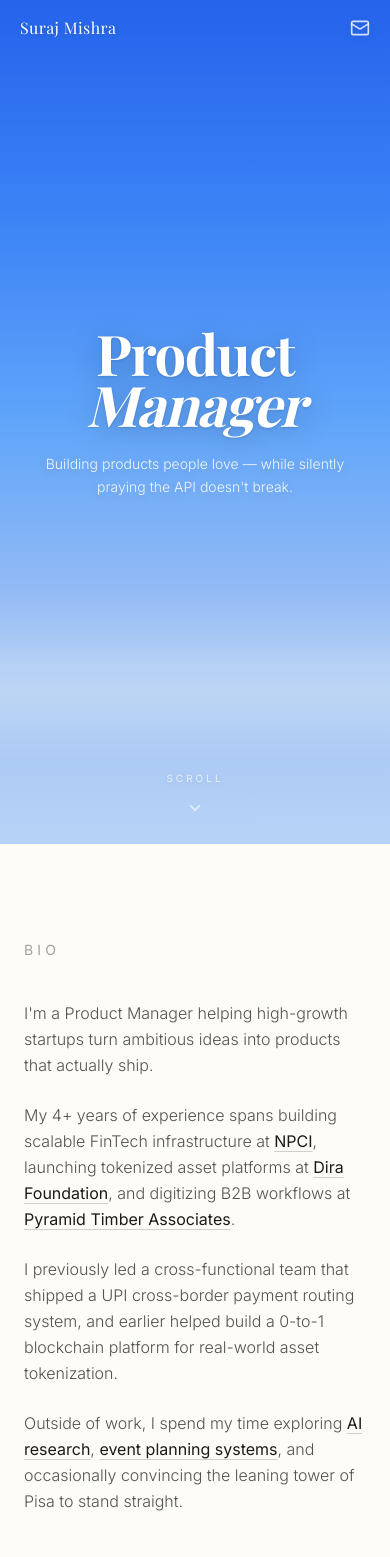
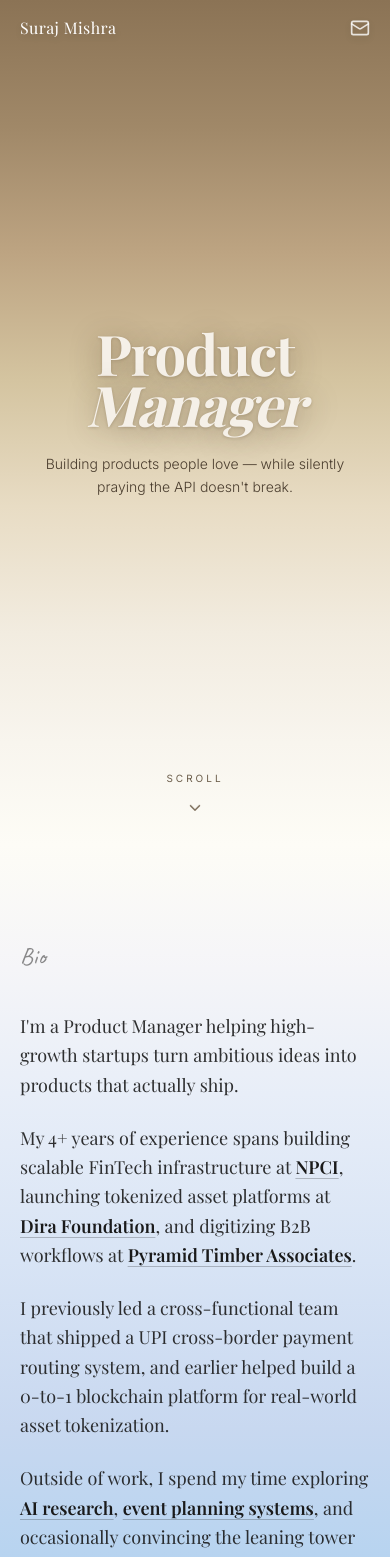
Before and after one commit to MishraX/product-manager, a React (Vite) app: page / in a window 390 px wide. Shown: the top 1557 px of the page. Built offline with nearby package versions, Linux system fonts and the light colour scheme; a web font is replaced by a local one.

Commit message:
Cohesive color flow update

```diff
--- a/src/components/Bio.tsx
+++ b/src/components/Bio.tsx
@@ -24,22 +24,39 @@ export default function Bio() {
     }, []);
 
     return (
-        <section id="bio" ref={containerRef} className="bg-cream py-24 md:py-32 px-6">
-            <div className="max-w-2xl mx-auto">
-                <h2 className="text-sm uppercase tracking-[0.3em] text-dark/40 font-sans mb-10 bio-line">Bio</h2>
+        <section
+            id="bio"
+            ref={containerRef}
+            className="relative py-24 md:py-32 px-5 md:px-6"
+            style={{
+                background: `
+          linear-gradient(180deg,
+            #FDFCF6 0%,
+            #f5f5f8 15%,
+            #e8eef8 30%,
+            #d8e4f5 50%,
+            #c8d8f0 70%,
+            #b8d4f0 85%,
+            #a8ccf0 100%
+          )
+        `,
+            }}
+        >
+            <div className="max-w-2xl mx-auto relative z-10">
+                <h2 className="font-hand text-2xl md:text-3xl text-dark/50 mb-10 bio-line">Bio</h2>
 
-                <div className="space-y-6 text-dark/75 text-base md:text-lg font-sans font-light leading-relaxed">
+                <div className="space-y-6 text-dark/90 text-lg md:text-xl font-serif leading-relaxed">
                     <p className="bio-line">
                         I'm a Product Manager helping high-growth startups turn ambitious ideas into products that actually ship.
                     </p>
 
                     <p className="bio-line">
                         My 4+ years of experience spans building scalable FinTech infrastructure at{" "}
-                        <span className="text-dark font-normal underline underline-offset-4 decoration-dark/20">NPCI</span>,
+                        <span className="text-dark font-semibold underline underline-offset-4 decoration-dark/25">NPCI</span>,
                         launching tokenized asset platforms at{" "}
-                        <span className="text-dark font-normal underline underline-offset-4 decoration-dark/20">Dira Foundation</span>,
+                        <span className="text-dark font-semibold underline underline-offset-4 decoration-dark/25">Dira Foundation</span>,
                         and digitizing B2B workflows at{" "}
-                        <span className="text-dark font-normal underline underline-offset-4 decoration-dark/20">Pyramid Timber Associates</span>.
+                        <span className="text-dark font-semibold underline underline-offset-4 decoration-dark/25">Pyramid Timber Associates</span>.
                     </p>
 
                     <p className="bio-line">
@@ -48,8 +65,8 @@ export default function Bio() {
 
                     <p className="bio-line">
                         Outside of work, I spend my time exploring{" "}
-                        <span className="text-dark font-normal underline underline-offset-4 decoration-dark/20">AI research</span>,{" "}
-                        <span className="text-dark font-normal underline underline-offset-4 decoration-dark/20">event planning systems</span>, and occasionally convincing the leaning tower of Pisa to stand straight.
+                        <span className="text-dark font-semibold underline underline-offset-4 decoration-dark/25">AI research</span>,{" "}
+                        <span className="text-dark font-semibold underline underline-offset-4 decoration-dark/25">event planning systems</span>, and occasionally convincing the leaning tower of Pisa to stand straight.
                     </p>
                 </div>
             </div>
--- a/src/components/Footer.tsx
+++ b/src/components/Footer.tsx
@@ -1,7 +1,32 @@
 export default function Footer() {
     return (
-        <footer className="bg-dark border-t border-white/10 py-14 md:py-16 px-5 md:px-6">
-            <div className="max-w-4xl mx-auto text-center space-y-8">
+        <footer
+            className="relative px-5 md:px-6"
+            style={{
+                background: `
+          linear-gradient(180deg,
+            #d4c8e8 0%,
+            #c8bce0 8%,
+            #b8add5 16%,
+            #a89ec8 24%,
+            #9890bb 32%,
+            #8882ae 40%,
+            #7872a0 48%,
+            #686292 55%,
+            #585282 62%,
+            #484370 69%,
+            #383460 76%,
+            #282550 82%,
+            #1a1840 88%,
+            #10102a 93%,
+            #0a0a0a 100%
+          )
+        `,
+                paddingTop: '6rem',
+                paddingBottom: '3.5rem',
+            }}
+        >
+            <div className="max-w-4xl mx-auto text-center space-y-8 relative z-10">
                 {/* Email in Caveat hand-drawn font */}
                 <a
                     href="mailto:mishraaa.suraj@gmail.com"
@@ -69,7 +94,7 @@ export default function Footer() {
                 </div>
 
                 {/* Copyright */}
-                <p className="text-white/30 text-xs font-sans">
+                <p className="text-white/25 text-xs font-sans">
                     &copy; {new Date().getFullYear()} Suraj Mishra. All Rights Reserved.
                 </p>
             </div>
--- a/src/components/Hero.tsx
+++ b/src/components/Hero.tsx
@@ -9,6 +9,16 @@ interface HeroProps {
     isLoaded: boolean;
 }
 
+/*
+  COLOR FLOW MAP:
+  Hero:       #8B7355 (brown beige) → #FDFCF6 (cream)
+  Bio:        #FDFCF6 (cream)       → #dce8f5 (light blue)
+  Experience: #dce8f5 (light blue)  → #f5d5d0 (rose/strawberry)
+  Skills:     #f5d5d0 (rose)        → #e0d4f0 (lavender)
+  Checklist:  #e0d4f0 (lavender)    → #d4c8e8 (lilac)
+  Footer:     #0a0a0a (black)
+*/
+
 export default function Hero({ isLoaded }: HeroProps) {
     const containerRef = useRef<HTMLDivElement>(null);
     const titleRef = useRef<HTMLHeadingElement>(null);
@@ -17,13 +27,11 @@ export default function Hero({ isLoaded }: HeroProps) {
     const hasAnimated = useRef(false);
 
     useEffect(() => {
-        // Only run entrance animations AFTER loading screen is done
         if (!isLoaded || hasAnimated.current) return;
         hasAnimated.current = true;
 
         const tl = gsap.timeline();
 
-        // Make sure elements start visible, then animate from hidden
         tl.fromTo(titleRef.current,
             { y: 80, opacity: 0 },
             { y: 0, opacity: 1, duration: 1.2, ease: "power3.out" }
@@ -39,7 +47,6 @@ export default function Hero({ isLoaded }: HeroProps) {
                 "-=0.2"
             );
 
-        // Parallax on scroll
         if (titleRef.current) {
             gsap.to(titleRef.current, {
                 yPercent: -30,
@@ -64,33 +71,27 @@ export default function Hero({ isLoaded }: HeroProps) {
             ref={containerRef}
             className="relative min-h-screen w-full overflow-hidden flex flex-col"
             style={{
-                background: 'linear-gradient(180deg, #2563eb 0%, #3b82f6 25%, #60a5fa 50%, #93bbf5 70%, #c9ddf5 85%, #FDFCF6 100%)',
+                background: `
+          linear-gradient(180deg,
+            #8B7355 0%,
+            #a08868 15%,
+            #bda482 30%,
+            #d4c4a0 45%,
+            #e8dcc4 60%,
+            #f2ece0 75%,
+            #f8f5ee 88%,
+            #FDFCF6 100%
+          )
+        `,
+                backgroundSize: '100% 100%',
             }}
         >
-            {/* Animated gradient layer rising from bottom */}
-            <div
-                className="absolute bottom-0 left-0 right-0 z-[1] h-[25vh] md:h-[30vh]"
-                style={{
-                    background: 'linear-gradient(180deg, transparent 0%, #c9ddf5 30%, #93bbf5 60%, #60a5fa 100%)',
-                    animation: 'riseGradient 2s ease-out forwards',
-                    opacity: 0.5,
-                }}
-            />
-            <div
-                className="absolute bottom-0 left-0 right-0 z-[2] h-[25vh] md:h-[30vh]"
-                style={{
-                    background: 'linear-gradient(0deg, #c9ddf5 0%, #93bbf5 40%, transparent 100%)',
-                    animation: 'slowDrift 8s ease-in-out infinite',
-                    opacity: 0.3,
-                }}
-            />
-
             {/* Top Bar */}
             <nav className="relative z-10 flex justify-between items-center px-5 py-4 md:px-12 md:py-6">
-                <span className="text-white text-base md:text-lg font-serif tracking-wide drop-shadow-sm">Suraj Mishra</span>
+                <span className="text-white text-base md:text-lg font-serif tracking-wide drop-shadow-md">Suraj Mishra</span>
                 <a
                     href="mailto:mishraaa.suraj@gmail.com"
-                    className="text-white/80 hover:text-white transition-colors drop-shadow-sm"
+                    className="text-white/80 hover:text-white transition-colors drop-shadow-md"
                     title="Email me"
                 >
                     <Mail size={20} className="md:w-[22px] md:h-[22px]" />
@@ -99,14 +100,14 @@ export default function Hero({ isLoaded }: HeroProps) {
 
             {/* Main Content */}
             <div className="flex-1 flex flex-col items-center justify-center px-5 md:px-6 text-center relative z-10">
-                {/* Start hidden; GSAP animates to visible ONLY after loading screen exits */}
                 <h1
                     ref={titleRef}
-                    className="font-serif font-bold text-white tracking-tight"
+                    className="font-serif font-bold tracking-tight"
                     style={{
                         fontSize: 'clamp(3.5rem, 14vw, 12rem)',
                         lineHeight: 0.9,
-                        textShadow: '0 4px 30px rgba(0,0,0,0.25), 0 1px 3px rgba(0,0,0,0.15)',
+                        color: '#f5f0e8',
+                        textShadow: '0 4px 30px rgba(60,40,20,0.4), 0 1px 3px rgba(60,40,20,0.2)',
                         opacity: 0,
                     }}
                 >
@@ -116,9 +117,9 @@ export default function Hero({ isLoaded }: HeroProps) {
 
                 <p
                     ref={subtitleRef}
-                    className="mt-6 md:mt-8 max-w-lg md:max-w-xl text-white/90 text-sm md:text-lg font-sans font-light leading-relaxed px-2"
+                    className="mt-6 md:mt-8 max-w-lg md:max-w-xl text-sm md:text-lg font-sans font-light leading-relaxed px-2"
                     style={{
-                        textShadow: '0 2px 12px rgba(0,0,0,0.2)',
+                        color: '#4a3d2e',
                         opacity: 0,
                     }}
                 >
@@ -134,12 +135,12 @@ export default function Hero({ isLoaded }: HeroProps) {
                 style={{ opacity: 0 }}
             >
                 <span
-                    className="text-[10px] md:text-xs uppercase tracking-[0.3em] text-white/70 font-sans mb-2"
-                    style={{ textShadow: '0 1px 6px rgba(0,0,0,0.15)' }}
+                    className="text-[10px] md:text-xs uppercase tracking-[0.3em] font-sans mb-2"
+                    style={{ color: '#6b5d4a' }}
                 >
                     Scroll
                 </span>
-                <ChevronDown size={18} className="text-white/70 bounce-arrow" />
+                <ChevronDown size={18} style={{ color: '#7a6b58' }} className="bounce-arrow" />
             </div>
         </section>
     );
--- a/src/index.css
+++ b/src/index.css
@@ -17,6 +17,21 @@
 
   --font-size-hero: clamp(4rem, 12vw, 12rem);
   --font-size-hero--line-height: 0.9;
+}
+
+/* ─── Smooth animated gradient shimmer for sections ─── */
+@keyframes gradientShimmer {
+  0% {
+    background-position: 0% 0%;
+  }
+
+  50% {
+    background-position: 100% 100%;
+  }
+
+  100% {
+    background-position: 0% 0%;
+  }
 }
 
 /* ─── Rising gradient animation for hero ─── */
@@ -50,7 +65,7 @@ html {
 }
 
 body {
-  background: var(--color-cream);
+  background: #0a0a0a;
   color: var(--color-dark);
   -webkit-font-smoothing: antialiased;
   -moz-osx-font-smoothing: grayscale;
@@ -59,7 +74,7 @@ body {
 }
 
 ::selection {
-  background: #a6c1ee;
+  background: #c9b1ff;
   color: #0A0A0A;
 }
 
@@ -96,16 +111,16 @@ body {
 }
 
 ::-webkit-scrollbar-track {
-  background: #FDFCF6;
+  background: transparent;
 }
 
 ::-webkit-scrollbar-thumb {
-  background: #c4b89a;
+  background: rgba(120, 100, 80, 0.4);
   border-radius: 3px;
 }
 
 ::-webkit-scrollbar-thumb:hover {
-  background: #9a8e72;
+  background: rgba(120, 100, 80, 0.6);
 }
 
 /* ─── Bounce animation for scroll arrow ─── */
```
Also changed, not shown: src/components/Experience.tsx (+25 -9 lines), src/components/LifeChecklist.tsx (+71 -61 lines), src/components/Skills.tsx (+23 -13 lines).
